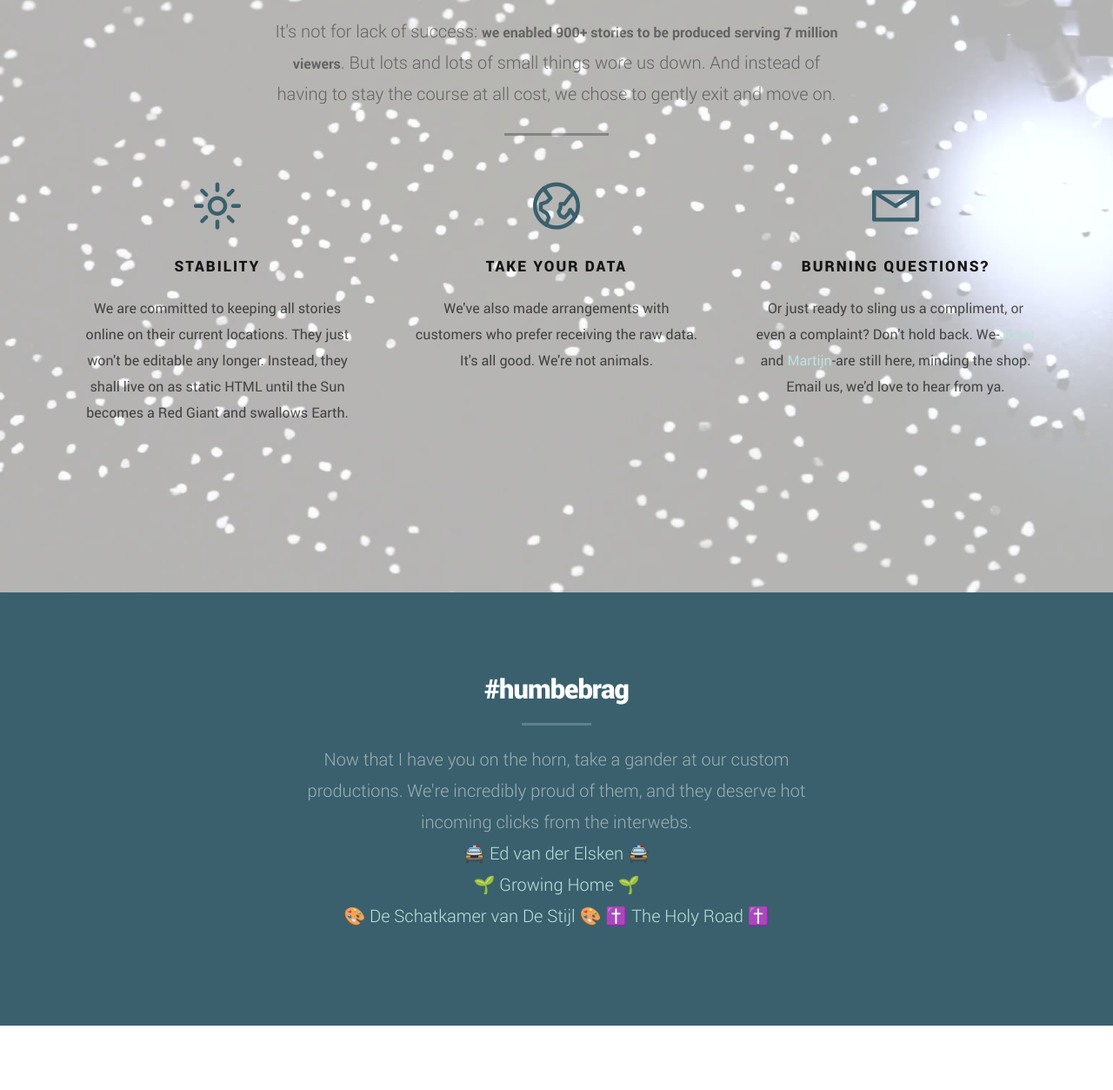
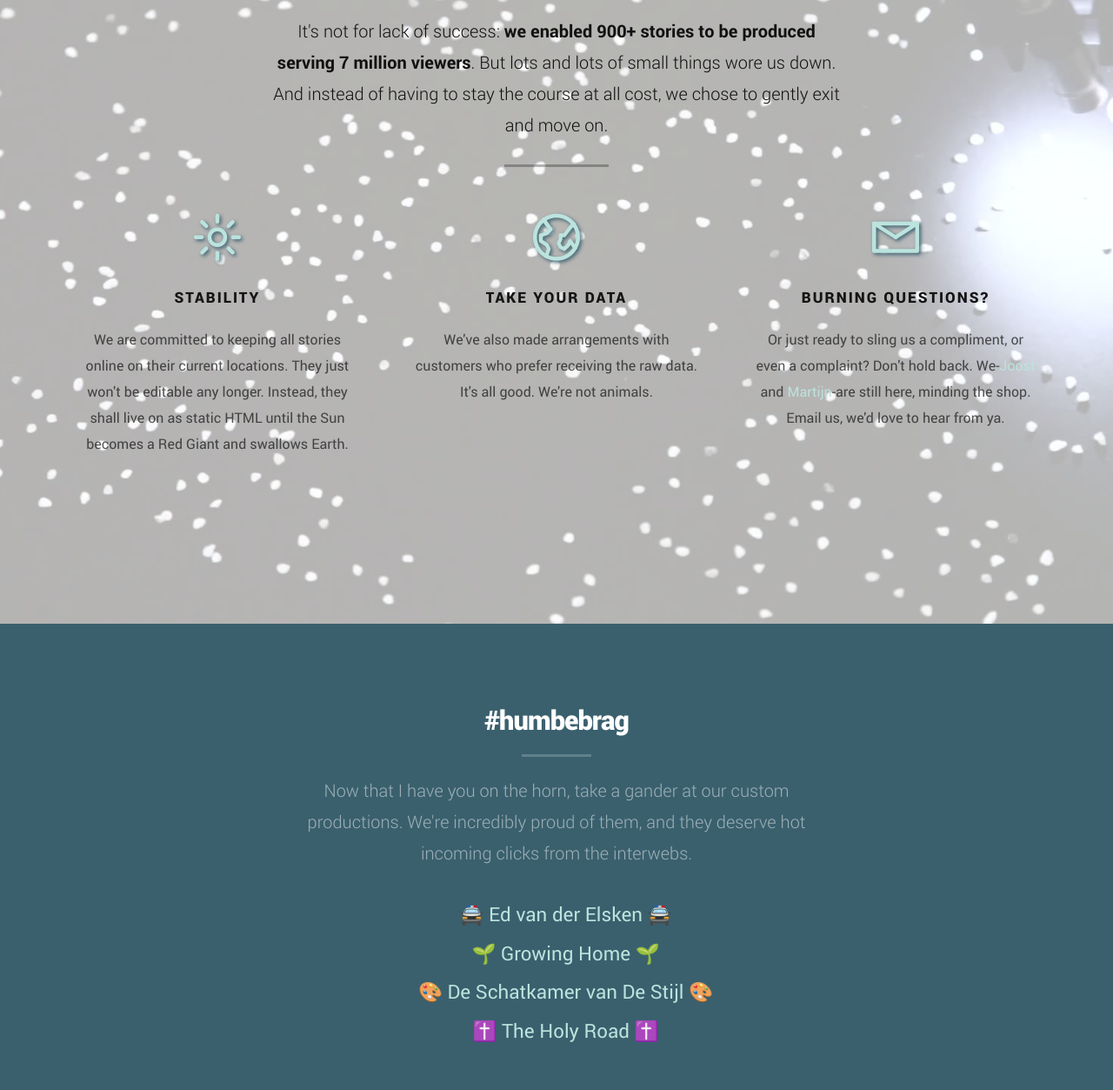
Before and after one commit to scrollytelling/gone, a website: page index.html in a window 1280 px wide. Shown: the part 1022-2275 px from the top of the page at 87% size. Drawn offline with Linux system fonts and the light colour scheme; files whose address does not match are found by name.

Commit message:
made a proper list

```diff
--- a/css/main.css
+++ b/css/main.css
@@ -146,12 +146,6 @@ p.lead {
 		font-size: 1.8rem;
 	}
 }
-em, i, strong, b {
-	font-size: 1.6rem;
-	line-height: 3rem;
-	font-style: normal;
-	font-weight: normal;
-}
 em, i {
 	font-family: "roboto-italic", serif;
 }
@@ -258,6 +252,12 @@ ol {
 }
 ul {
 	list-style: disc;
+}
+ul.nakd {
+	list-style: none;
+	padding-left: 0;
+	font-size: 140%;
+	line-height: 2;
 }
 li {
 	display: list-item;
@@ -1329,7 +1329,7 @@ header .social-links ul li a:focus {
 	line-height: 1.267;
 }
 #info .tabs-wrap .tab-entry-intro p.lead {
-	color: rgba(17, 17, 17, 0.5);
+	color: rgba(17, 17, 17, 1);
 }
 #info .tabs-wrap .tab-entry-intro .with-bottom-line {
 	position: relative;
@@ -1430,7 +1430,8 @@ header .social-links ul li a:focus {
 .about-list .icon {
 	display: inline-block;
 	margin-bottom: 2.1rem;
-	color: #3A606E;
+	color: #BCE3DE;
+	text-shadow: 2px 2px 4px #3A606E;
 }
 .about-list .icon i {
 	font-size: 5.4rem;
--- a/index.html
+++ b/index.html
@@ -204,11 +204,14 @@
 		      <p class="lead">
             Now that I have you on the horn, take a gander at our custom productions.
             We're incredibly proud of them, and they deserve hot incoming clicks from the
-            interwebs.<br>
-            <a href="https://edvanderelsken.amsterdam/">🚔 Ed van der Elsken 🚔</a><br>
-            <a href="https://www.growinghome.earth/">🌱 Growing Home 🌱</a><br>
-            <a href="https://www.deschatkamervandestijl.nl/">🎨 De Schatkamer van De Stijl 🎨</a>
-            <a href="https://www.theholyroad.org/">✝️ The Holy Road ✝️</a>
+            interwebs.
+
+            <ul class="nakd">
+              <li><a href="https://edvanderelsken.amsterdam/">🚔 Ed van der Elsken 🚔</a></li>
+              <li><a href="https://www.growinghome.earth/">🌱 Growing Home 🌱</a></li>
+	            <li><a href="https://www.deschatkamervandestijl.nl/">🎨 De Schatkamer van De Stijl 🎨</a></li>
+              <li><a href="https://www.theholyroad.org/">✝️ The Holy Road ✝️</a></li>
+          </ul>
 				</p>
 
    		</div>
```
